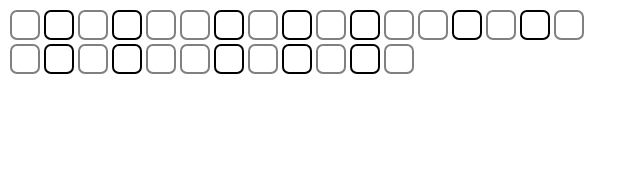
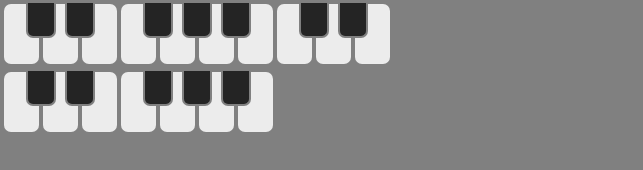
Before and after one commit to wendellduos/wayfarer, a plain HTML site: page index.html in a window 1280 px wide. Shown: the whole page, without its empty margins (0-643 px from the left). Drawn offline with Linux system fonts and the light colour scheme.

Commit message:
improved keys design

```diff
--- a/index.html
+++ b/index.html
@@ -8,8 +8,14 @@
   </head>
   <body>
     <div>
-      <div id="top-btn-row"></div>
-      <div id="bottom-btn-row"></div>
+      <div id="top-btn-row">
+        <div id="black-btn-row-top"></div>
+        <div id="white-btn-row-top"></div>
+      </div>
+      <div id="bottom-btn-row">
+        <div id="black-btn-row-bottom"></div>
+        <div id="white-btn-row-bottom"></div>
+      </div>
     </div>
     <script src="scripts/engine.js"></script>
     <script src="scripts/data.js"></script>
--- a/scripts/engine.js
+++ b/scripts/engine.js
@@ -4,30 +4,33 @@ let keysLayout = [
   ["-", "+", "-", "+", "-", "-", "+", "-", "+", "-", "+", "-", "-", "+", "-", "+", "-"],
 ];
 
-const bottomBtnRow = document.getElementById("bottom-btn-row");
-const topBtnRow = document.getElementById("top-btn-row");
+const whiteKeyBtnBottom = document.getElementById("white-btn-row-bottom");
+const blackKeyBtnBottom = document.getElementById("black-btn-row-bottom");
+
+const whiteKeyBtnTop = document.getElementById("white-btn-row-top");
+const blackKeyBtnTop = document.getElementById("black-btn-row-top");
 
 keysLayout.forEach((row, index) => {
   if (index === 0) {
     row.forEach((symbol, i) => {
       switch (symbol) {
         case "-":
-          bottomBtnRow.innerHTML += `<button type="button" class="white-keys" onclick="playNote(this.dataset.note)" data-note="${i}"></button>`;
+          whiteKeyBtnBottom.innerHTML += `<button type="button" class="white-keys" onclick="playNote(this.dataset.note)" data-note="${i}"></button>`;
           break;
         case "+":
-          bottomBtnRow.innerHTML += `<button type="button" class="black-keys" onclick="playNote(this.dataset.note)" data-note="${i}"></button>`;
+          blackKeyBtnBottom.innerHTML += `<button type="button" class="black-keys" onclick="playNote(this.dataset.note)" data-note="${i}"></button>`;
       }
     });
   } else {
     row.forEach((symbol, i) => {
       switch (symbol) {
         case "-":
-          topBtnRow.innerHTML += `<button type="button" class="white-keys" onclick="playNote(this.dataset.note)" data-note="${
+          whiteKeyBtnTop.innerHTML += `<button type="button" class="white-keys" onclick="playNote(this.dataset.note)" data-note="${
             keysLayout[0].length + i
           }"></button>`;
           break;
         case "+":
-          topBtnRow.innerHTML += `<button type="button" class="black-keys" onclick="playNote(this.dataset.note)" data-note="${
+          blackKeyBtnTop.innerHTML += `<button type="button" class="black-keys" onclick="playNote(this.dataset.note)" data-note="${
             keysLayout[0].length + i
           }"></button>`;
       }
@@ -35,7 +38,7 @@ keysLayout.forEach((row, index) => {
   }
 });
 
-/* listen for keyboard input, then verifies if pressed key matches keyboard bind list.
+/* listen for keyboard input, then verifies if pressed key matches keyboard bind list
    trigger playNote function with corresponding keyboardBind index */
 addEventListener("keydown", ({ key }) => {
   keyboardBinds.forEach((e, i) => {
--- a/styles.css
+++ b/styles.css
@@ -1,31 +1,83 @@
-.white-keys {
-  width: 30px;
-  height: 30px;
-  margin: 2px;
-
-  border: solid 2px grey;
-  border-radius: 7px;
-  background-color: transparent;
-
-  transition: background-color 0.2s linear;
+* {
+  margin: 0;
+  padding: 0;
+  box-sizing: border-box;
 }
 
-.white-keys:focus {
-  background-color: black;
+body {
+  background-color: gray;
+}
+
+.white-keys {
+  width: 35px;
+  height: 60px;
+
+  margin: 0 2px;
+
+  border: none;
+  border-radius: 7px;
+  background-color: #ececec;
 }
 
 .black-keys {
   width: 30px;
-  height: 30px;
-  margin: 2px;
+  height: 35px;
 
-  border: solid 2px black;
-  border-radius: 7px;
-  background-color: transparent;
-
-  transition: background-color 0.2s linear;
+  border-top: none;
+  border-left: solid 2px gray;
+  border-right: solid 2px gray;
+  border-bottom: solid 2px gray;
+  border-bottom-left-radius: 7px;
+  border-bottom-right-radius: 7px;
+  background-color: #242424;
 }
 
-.black-keys:focus {
-  background-color: black;
+#top-btn-row {
+  position: relative;
+
+  width: 394px;
+  height: 68px;
 }
+
+#bottom-btn-row {
+  position: relative;
+
+  height: 68px;
+}
+
+#black-btn-row-top,
+#black-btn-row-bottom {
+  position: absolute;
+  top: 3px;
+  left: 2px;
+
+  z-index: 1;
+}
+
+#black-btn-row-top button:nth-child(1),
+#black-btn-row-bottom button:nth-child(1) {
+  margin-left: 24px;
+}
+
+#black-btn-row-top button:nth-child(2),
+#black-btn-row-bottom button:nth-child(2),
+#black-btn-row-top button:nth-child(5) {
+  margin-right: 48px;
+}
+
+#black-btn-row-top button:nth-child(1),
+#black-btn-row-bottom button:nth-child(1),
+#black-btn-row-top button:nth-child(3),
+#black-btn-row-bottom button:nth-child(3),
+#black-btn-row-top button:nth-child(4),
+#black-btn-row-bottom button:nth-child(4),
+#black-btn-row-top button:nth-child(6) {
+  margin-right: 9px;
+}
+
+#white-btn-row-top,
+#white-btn-row-bottom {
+  position: absolute;
+  top: 4px;
+  left: 2px;
+}
```
